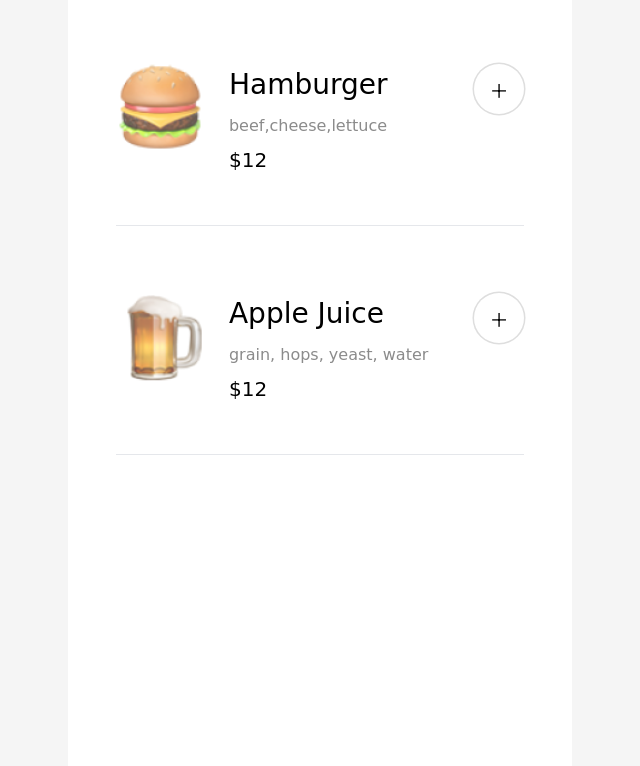
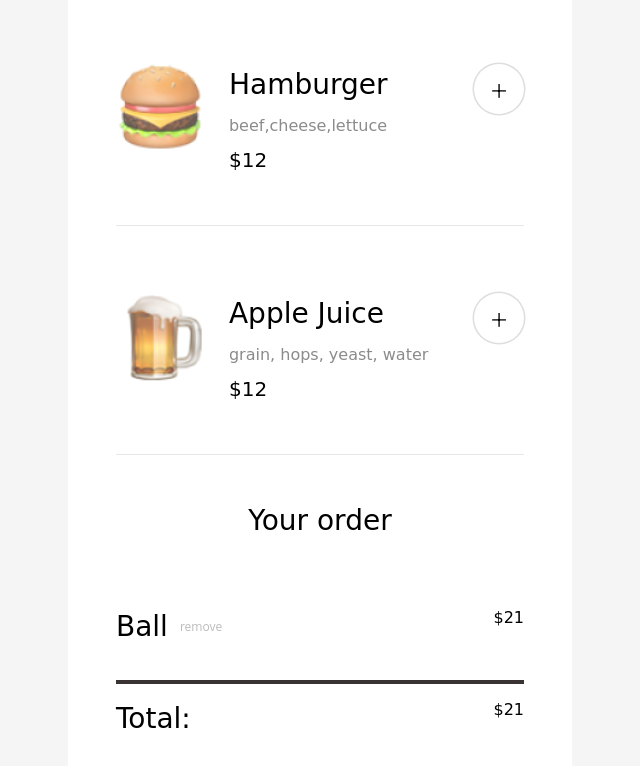
Before and after one commit to D-Yusuf/restaurant-app, a website built with Vite: page app/index.html in a window 1280 px wide. Shown: the part 360-1126 px from the top of the page, without its empty margins (320-960 px from the left). Built offline with nearby package versions, Linux system fonts and the light colour scheme; files whose address does not match are found by name; a web font is replaced by a local one.

Commit message:
added "your order" section.... now just the ordering logic is left

```diff
--- a/app/index.html
+++ b/app/index.html
@@ -32,8 +32,10 @@
         </div>
       </nav>
       <!--// NAV BAR //-->
-      <!-- ORDER ITEMS -->
-      <div id="options" class="p-12 mb-96">
+      <!-- ORDER SECTION -->
+      <div class="p-12">
+        <!-- ORDER ITEMS -->
+      <div id="options" class="">
         <!-- OPTION -->
         <div class="flex justify-between flex-wrap mt-[67px] pb-[51px]">
           <!-- Specs -->
@@ -62,7 +64,36 @@
         <hr />
         <!--// OPTION //-->
       </div>
+      <!-- USER ORDER DETAILS -->
+        <div class="mt-[45px] text-center">
+          <div class=" text-[28px] mb-16">
+            <h1>Your order</h1>
+          </div>
+          <!-- Item -->
+          <div class="flex justify-between">
+            <span class="flex gap-x-3">
+              <h2 class="text-[28px]">Ball</h2>
+              <button class="text-xs text-[#BBBBBB] font-open-sans" id="remove-btn">remove</button>
+            </span>
+            <h3>$21</h3>
+          </div>
+          <!--// Item //-->
+          <hr class="mt-8 border-2 border-[#393333]">
+          <!-- TOTAL -->
+          <div class="flex justify-between mt-[14px]">
+            <span class="flex gap-x-3">
+              <h2 class="text-[28px]">Total:</h2>
+            </span>
+            <h3>$21</h3>
+          </div>
+          <!--// TOTAL //-->
+        </div>
+      <!--// USER ORDER DETAILS //-->
+      </div>
+      <!--// ORDER SECTION //-->
+
     </div>
+    <!--// CONTAINER //-->
     <script type="module" src="/main.js"></script>
   </body>
-</html>
+  </html>
--- a/app/main.js
+++ b/app/main.js
@@ -46,3 +46,16 @@ function getItemsHtml() {
 function render() {
   document.getElementById("options").innerHTML = getItemsHtml();
 }
+
+
+/*
+<!-- TOTAL -->
+          <div class="flex justify-between mt-[14px]">
+            <span class="flex gap-x-3">
+              <h2 class="text-[28px]">Total:</h2>
+            </span>
+            <h3>$21</h3>
+          </div>
+          <!--// TOTAL //-->
+
+*/
--- a/app/tailwind.config.js
+++ b/app/tailwind.config.js
@@ -13,6 +13,7 @@ export default {
       fontFamily:{
         'smythe':['Smythe', 'cursive'],
         'inter':['Inter', 'sans-serif'],
+        'open-sans':['Open Sans', 'sans-serif'],
       }
     },
   },
```
